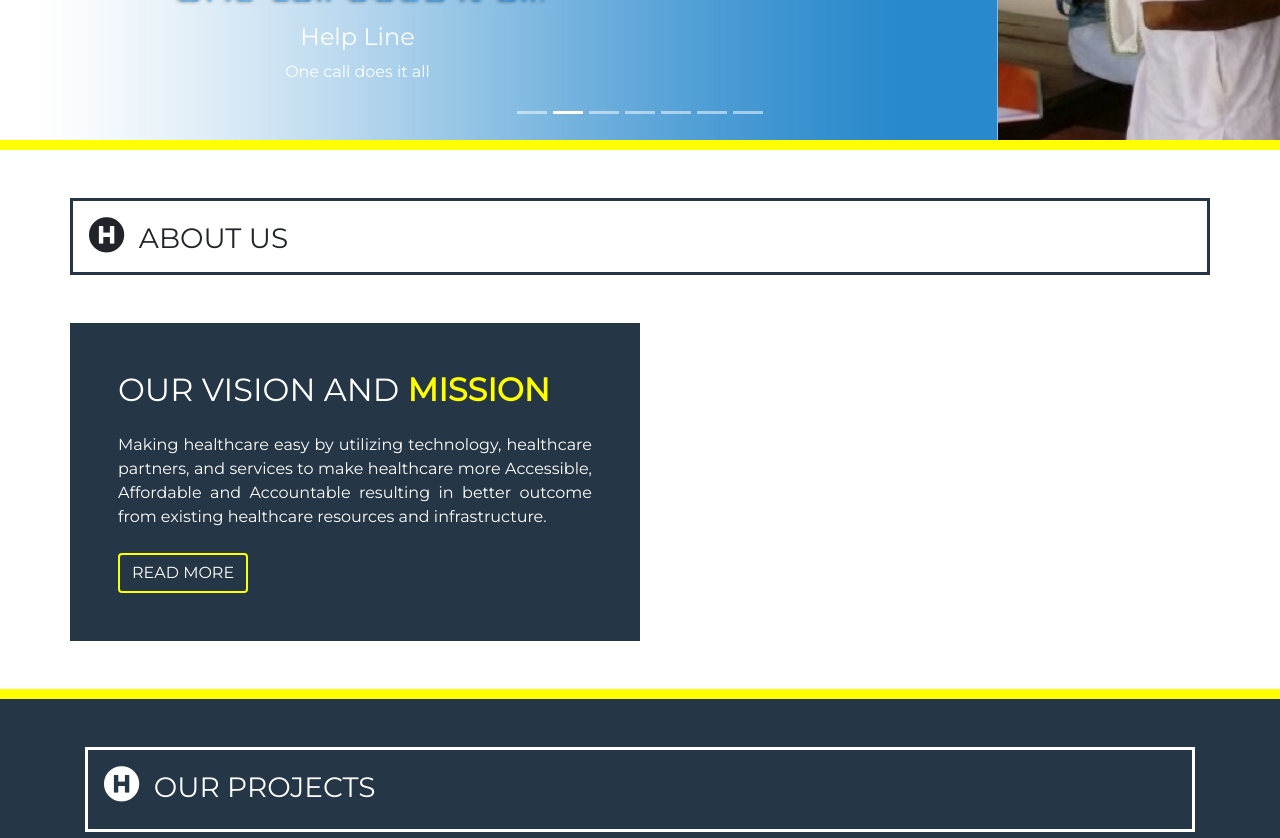
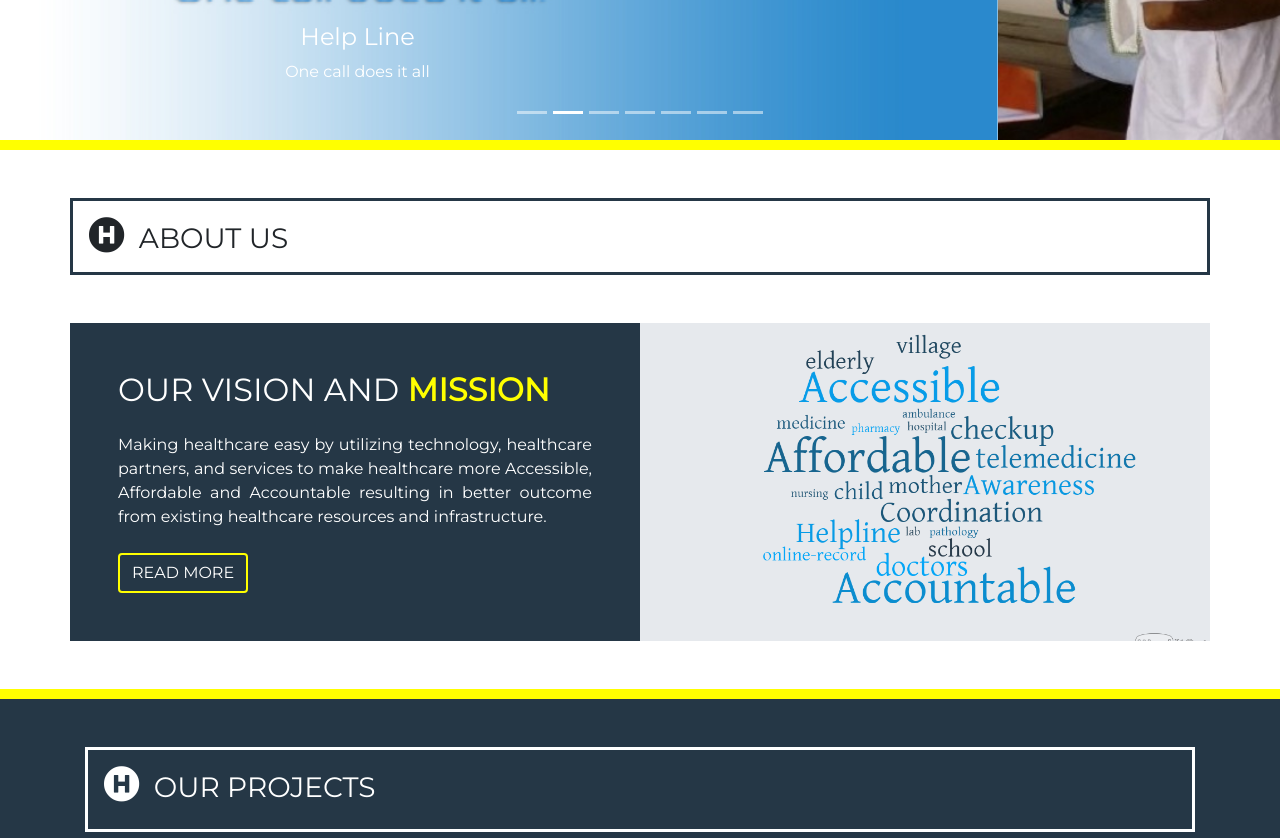
Before and after one commit to healthok/healthokws, a plain HTML site: page index.html in a window 1280 px wide. Shown: the part 453-1291 px from the top of the page. Drawn offline with nearby package versions, Linux system fonts and the light colour scheme.

Commit message:
Mission Vision

```diff
--- a/css/home.css
+++ b/css/home.css
@@ -28,7 +28,7 @@ nav {
 }
 
 .mission_img {
-    background: url(../image/missionvisionwordcloud.png) no-repeat center center;
+    background: url(../image/missionwordcloud.png) no-repeat center center;
     -webkit-background-size: cover;
     background-size: cover;
 }
```
Also changed, not shown: image/missionvisionwordcloud.png (renamed from image/missionvisionwordclod.png).
